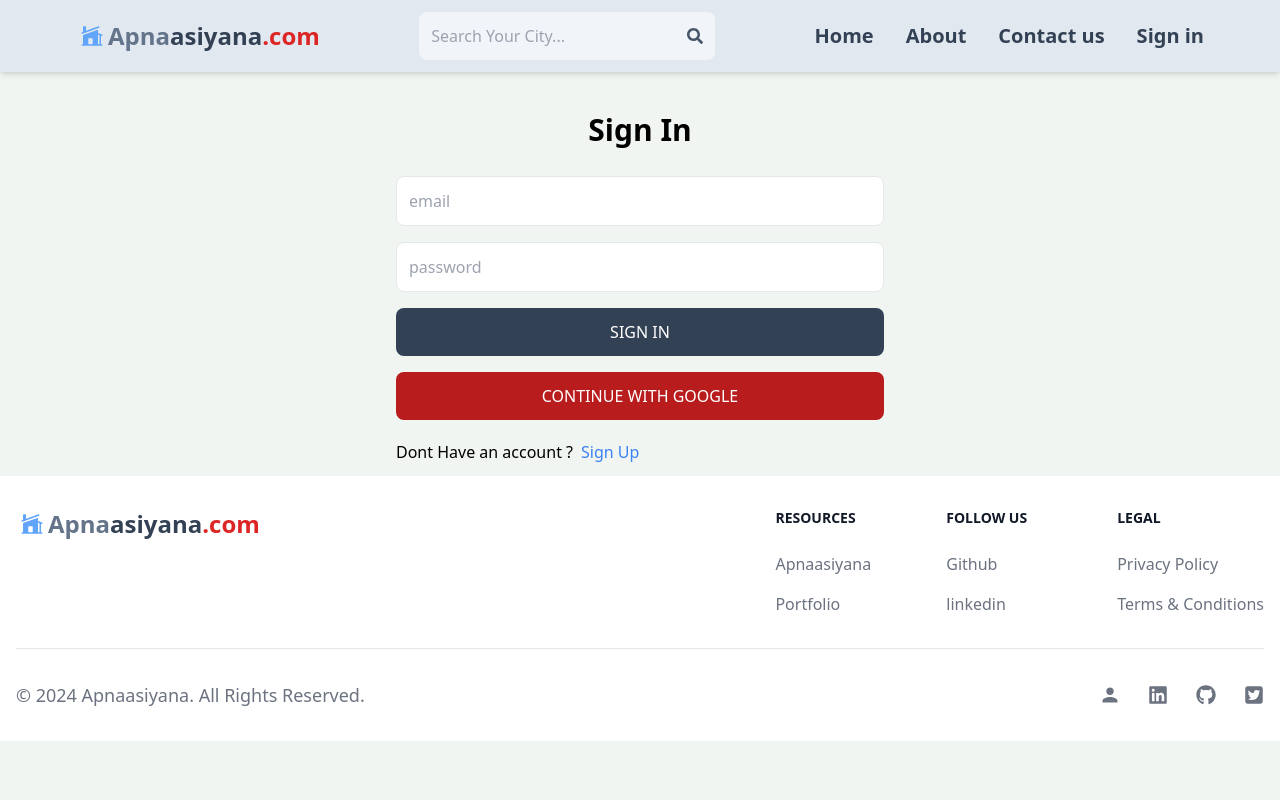
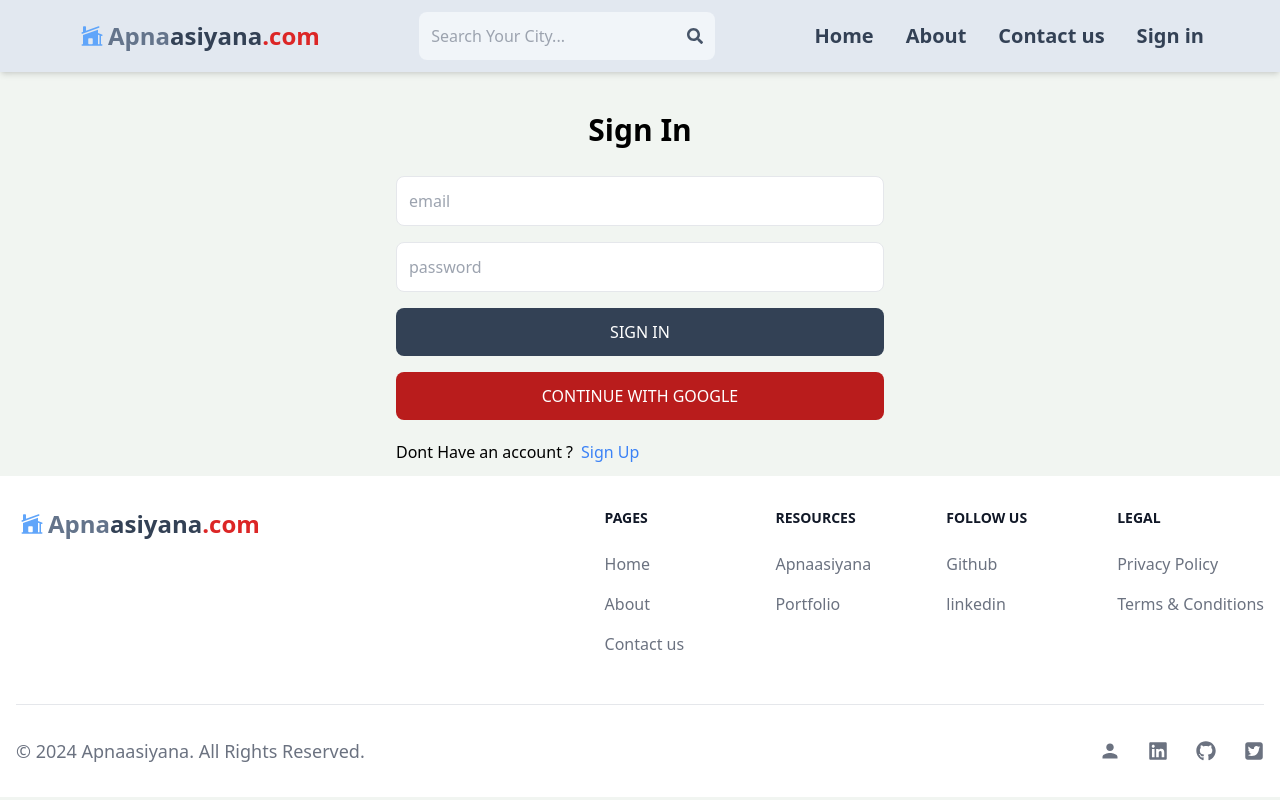
Before and after one commit to UjjwalSuman/E-Commerce-Web, a React (Vite) app in the folder client/: page /sign-in in a window 1280 px wide. Built offline with nearby package versions, Linux system fonts and the light colour scheme; no server answers.

Commit message:
added pages in footer

```diff
--- a/client/src/components/Footer.jsx
+++ b/client/src/components/Footer.jsx
@@ -3,9 +3,10 @@ import { FaGithub, FaLinkedin } from 'react-icons/fa'
 import { HiHomeModern } from 'react-icons/hi2'
 import { IoMdPerson } from "react-icons/io";
 import { FaSquareTwitter } from "react-icons/fa6";
+import { Link } from 'react-router-dom';
 
 export const Footer = () => {
-  return (
+    return (
     <footer className="bg-white dark:bg-gray-900">
     <div className="mx-auto w-full max-w-screen-xl p-4 py-6 lg:py-8">
         <div className="md:flex md:justify-between">
@@ -17,7 +18,23 @@ export const Footer = () => {
                 <span className='text-red-600'>.com</span>
             </h1>
           </div>
-          <div className="grid grid-cols-2 gap-8 sm:gap-6 sm:grid-cols-3">
+          <div className="grid grid-cols-2 gap-8 sm:gap-6 sm:grid-cols-4">
+              <div>
+                  <h2 className="mb-6 text-sm font-semibold text-gray-900 uppercase dark:text-white">Pages</h2>
+                  <ul className="text-gray-500 dark:text-gray-400 font-medium">
+                    <div >
+                        <Link to='/' >
+                            <li className='hover:underline mb-4'>Home</li>
+                        </Link>
+                        <Link to='/about'>
+                            <li className='hover:underline mb-4'>About</li>
+                        </Link>
+                        <Link to='/contact-us'>
+                            <li className='hover:underline mb-4'>Contact us</li>
+                        </Link>
+                    </div>
+                  </ul>
+              </div>
               <div>
                   <h2 className="mb-6 text-sm font-semibold text-gray-900 uppercase dark:text-white">Resources</h2>
                   <ul className="text-gray-500 dark:text-gray-400 font-medium">
```
